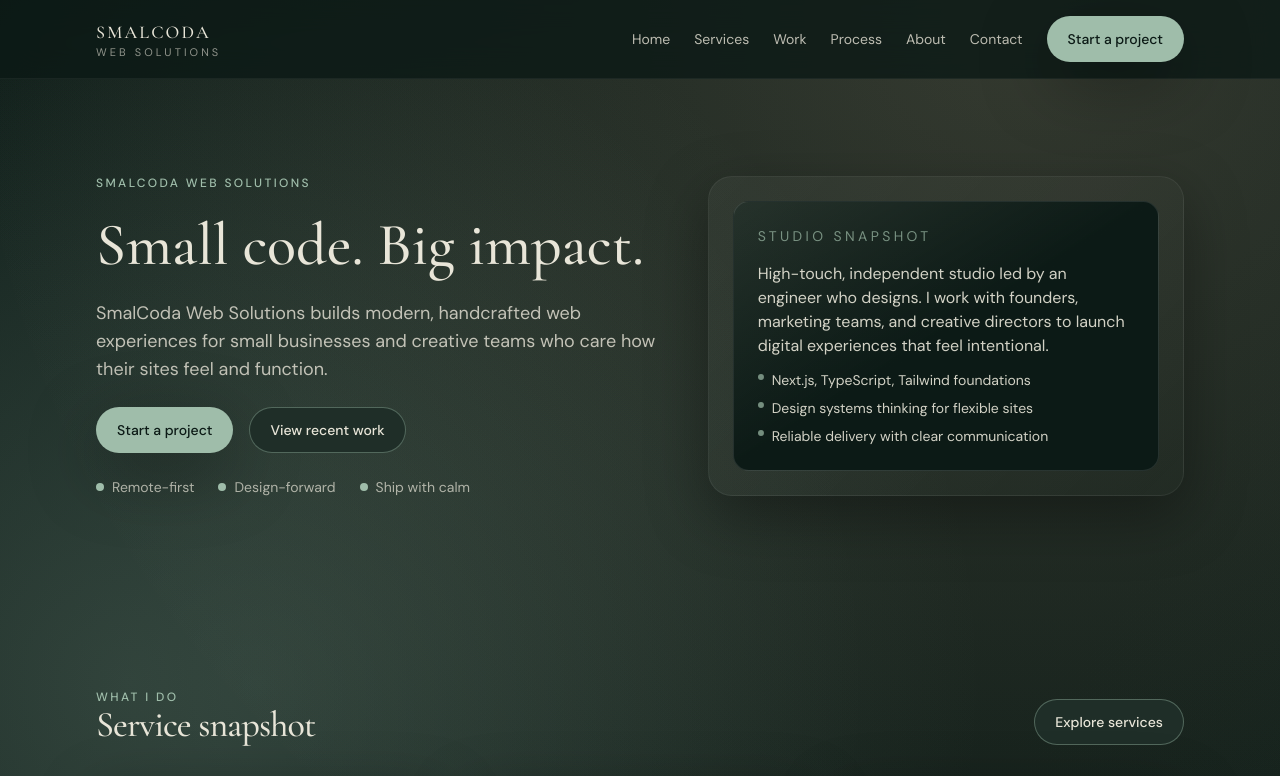
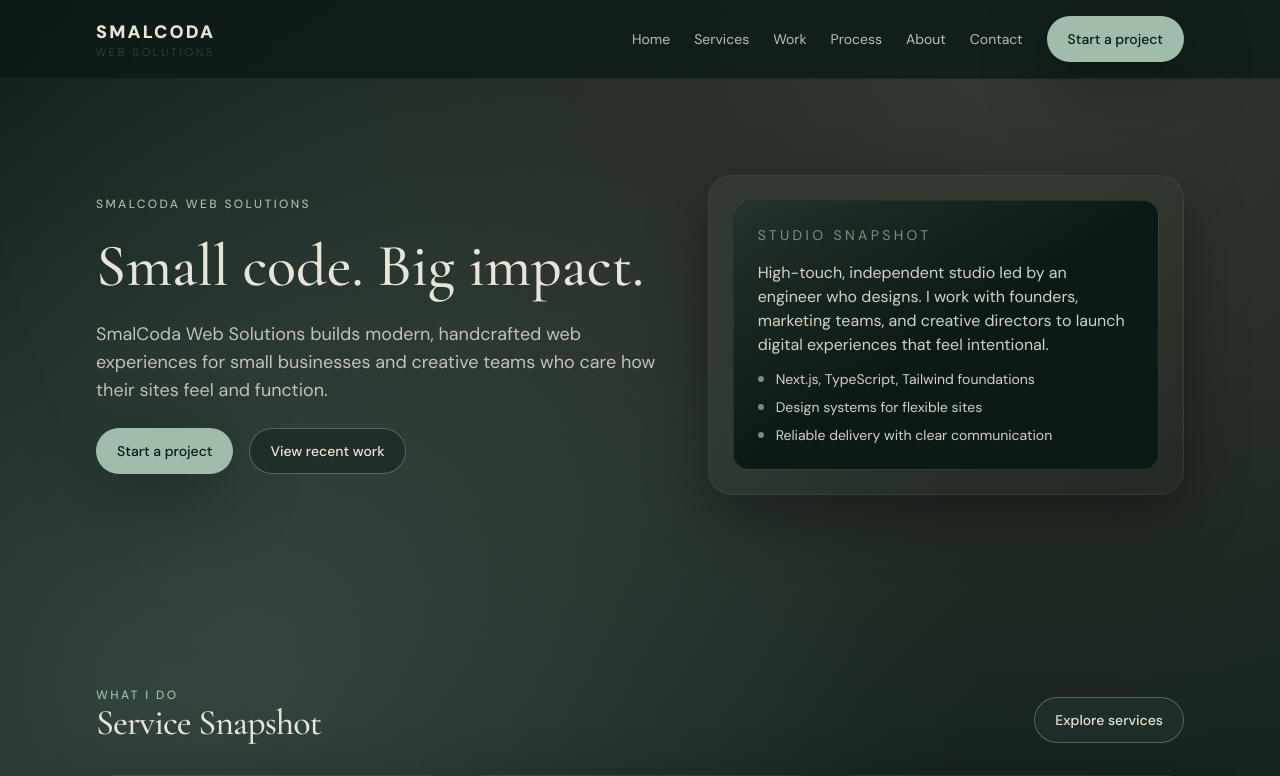
Before and after one commit to andrewliamc/smalcoda-web-solutions, a Next.js app: page / in a window 1280 px wide. Shown: the top 776 px of the page. Built offline with nearby package versions, Linux system fonts and the light colour scheme.

Commit message:
Hero section layout and wordmark logo update.

```diff
--- a/app/layout.tsx
+++ b/app/layout.tsx
@@ -18,7 +18,7 @@ const cormorant = Cormorant_Garamond({
 const dmSans = DM_Sans({
   variable: "--font-dm-sans",
   subsets: ["latin"],
-  weight: ["400", "500", "600", "700"],
+  weight: ["100", "400", "500", "600", "700", "900"],
   display: "swap",
 });
 
--- a/app/page.tsx
+++ b/app/page.tsx
@@ -32,20 +32,6 @@ export default function HomePage() {
                 View recent work
               </Button>
             </div>
-            <div className="flex flex-wrap gap-6 text-sm text-brand-sand/70">
-              <span className="flex items-center gap-2">
-                <span className="h-2 w-2 rounded-full bg-brand-sage" />
-                Remote-first
-              </span>
-              <span className="flex items-center gap-2">
-                <span className="h-2 w-2 rounded-full bg-brand-sage" />
-                Design-forward
-              </span>
-              <span className="flex items-center gap-2">
-                <span className="h-2 w-2 rounded-full bg-brand-sage" />
-                Ship with calm
-              </span>
-            </div>
           </div>
           <div className="glass rounded-3xl border border-brand-sage/20 bg-brand-moss/50 p-6 shadow-soft">
             <div className="rounded-2xl border border-white/10 bg-gradient-to-br from-brand-moss/60 via-brand-night to-brand-night p-6">
@@ -59,16 +45,16 @@ export default function HomePage() {
                   digital experiences that feel intentional.
                 </p>
                 <ul className="space-y-2 text-sm">
-                  <li className="flex gap-2">
-                    <span className="mt-1 h-1.5 w-1.5 rounded-full bg-brand-sage/70" />
+                  <li className="flex items-center gap-3">
+                    <span className="h-1.5 w-1.5 shrink-0 rounded-full bg-brand-sage/70" />
                     <span>Next.js, TypeScript, Tailwind foundations</span>
                   </li>
-                  <li className="flex gap-2">
-                    <span className="mt-1 h-1.5 w-1.5 rounded-full bg-brand-sage/70" />
-                    <span>Design systems thinking for flexible sites</span>
+                  <li className="flex items-center gap-3">
+                    <span className="h-1.5 w-1.5 shrink-0 rounded-full bg-brand-sage/70" />
+                    <span>Design systems for flexible sites</span>
                   </li>
-                  <li className="flex gap-2">
-                    <span className="mt-1 h-1.5 w-1.5 rounded-full bg-brand-sage/70" />
+                  <li className="flex items-center gap-3">
+                    <span className="h-1.5 w-1.5 shrink-0 rounded-full bg-brand-sage/70" />
                     <span>Reliable delivery with clear communication</span>
                   </li>
                 </ul>
@@ -83,7 +69,7 @@ export default function HomePage() {
           <div className="flex flex-col gap-3 md:flex-row md:items-end md:justify-between">
             <div>
               <p className="eyebrow">What I do</p>
-              <h2 className="section-heading">Service snapshot</h2>
+              <h2 className="section-heading">Service Snapshot</h2>
             </div>
             <Button href="/services" variant="secondary">
               Explore services
--- a/components/Header.tsx
+++ b/components/Header.tsx
@@ -30,11 +30,11 @@ export function Header() {
       <Container className="flex items-center justify-between py-4">
         <Link href="/" className="group flex items-center gap-3">
           <div className="flex flex-col leading-tight">
-            <span className="text-lg font-heading tracking-[0.12em] text-brand-sand group-hover:text-brand-sage">
+            <span className="text-lg font-sans font-black uppercase tracking-[0.12em] text-brand-sand group-hover:text-brand-sage">
               SMALCODA
             </span>
-            <span className="text-[11px] uppercase tracking-[0.28em] text-brand-sand/60">
-              Web Solutions
+            <span className="text-[11px] font-sans font-thin uppercase tracking-[0.28em] text-brand-sand/60">
+              WEB SOLUTIONS
             </span>
           </div>
         </Link>
```
